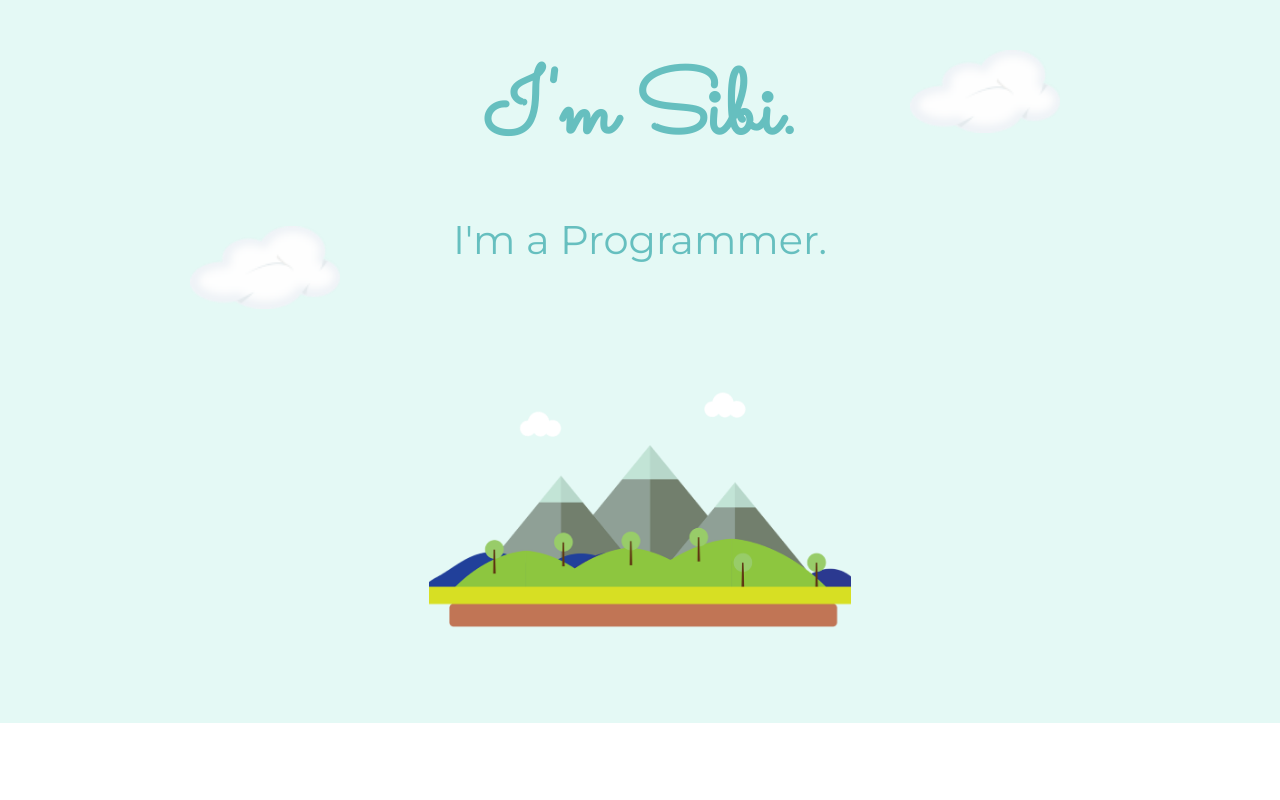
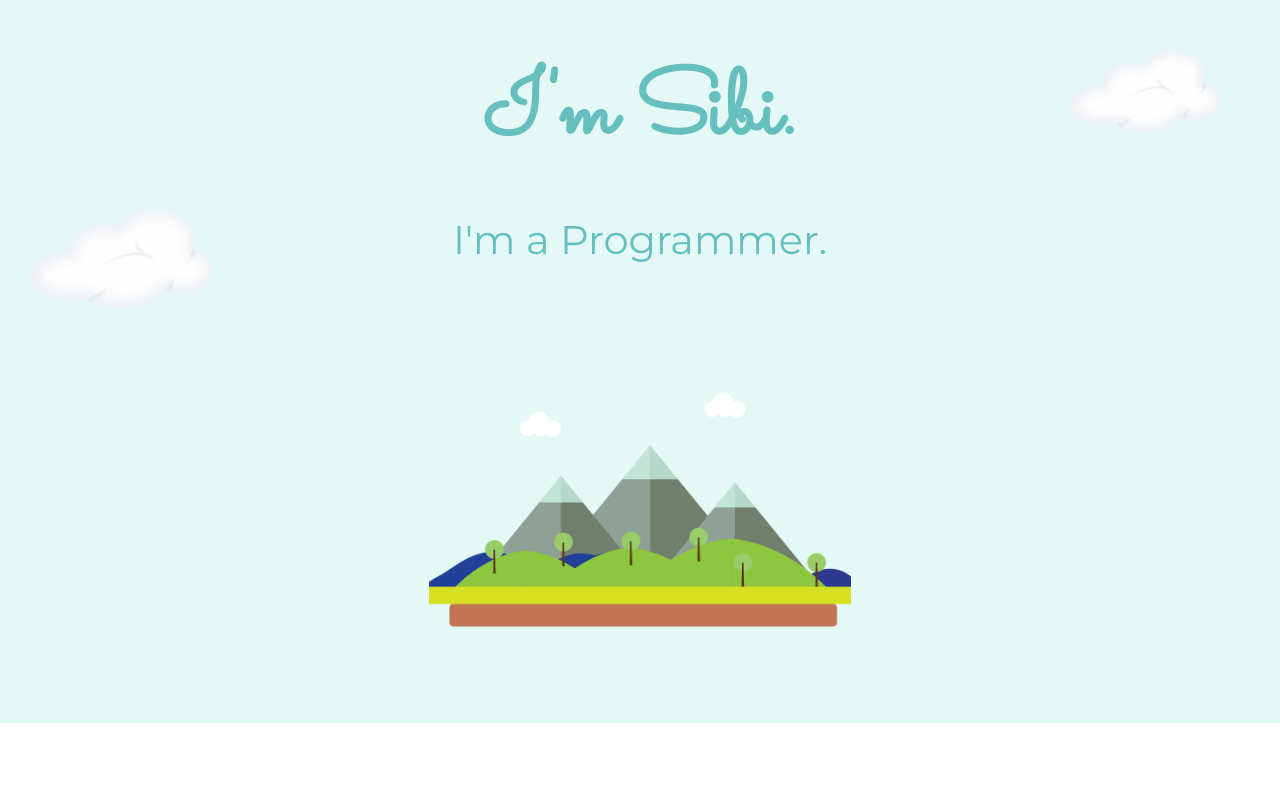
Before and after one commit to SibiNandhan/Profession-Website, a plain HTML site: page index.html in a window 1280 px wide. Shown: the top 800 px of the page. Drawn offline with Linux system fonts and the light colour scheme.

Commit message:
Update styles.css

```diff
--- a/css/styles.css
+++ b/css/styles.css
@@ -84,7 +84,7 @@ body
 {
   position: absolute;
   width: 9.375rem;
-  right: 13.75rem;
+  right: 3.75rem;
   top: 3.125rem;
 
 
@@ -93,8 +93,8 @@ body
 .bottom-cloud
 {
   position: absolute;
-  width: 9.375rem;
-  left: 11.875rem;
+  width: 11.375rem;
+  left: 1.875rem;
   bottom: 25.875rem;
 }
 .mountain
```
